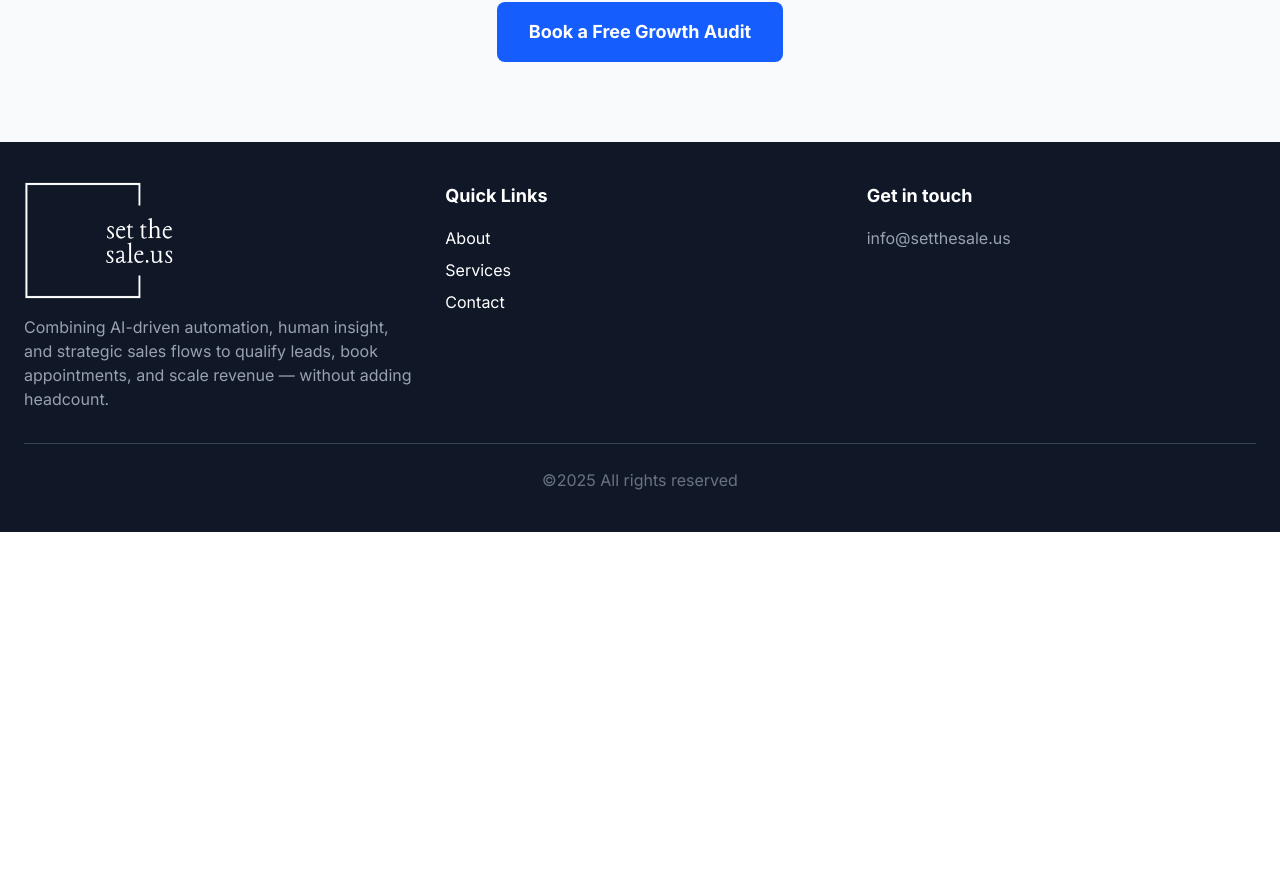
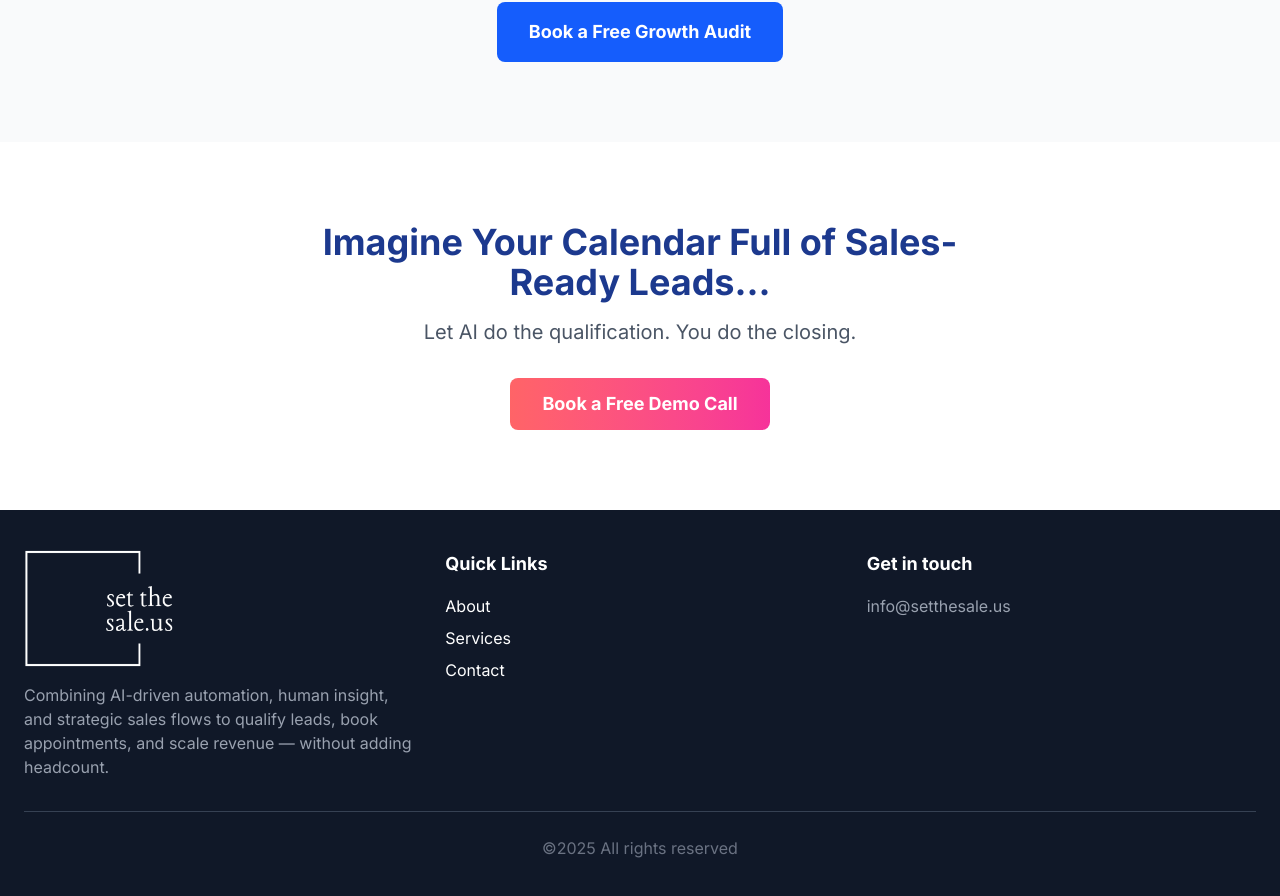
Before and after one commit to capitanbarbosa/setthesale-us, a Next.js app: page /services-2 in a window 1280 px wide. Shown: the part 1430-2326 px from the top of the page. Before the commit the page ends 1962 px from the top, so only its background shows below. Built offline with nearby package versions, Linux system fonts and the light colour scheme.

Commit message:
service 2 merge

```diff
--- a/src/app/services-2/page.js
+++ b/src/app/services-2/page.js
@@ -88,6 +88,21 @@ const ServicesPage2 = () => {
           </Link>
         </div>
       </section>
+
+      {/* CTA Section */}
+      <section className="text-center py-20 px-4 bg-white">
+        <h2 className="text-4xl font-bold max-w-2xl mx-auto text-blue-900">
+          Imagine Your Calendar Full of Sales-Ready Leads...
+        </h2>
+        <p className="text-xl mt-4 text-gray-600">
+          Let AI do the qualification. You do the closing.
+        </p>
+        <Link href="https://calendly.com/pachocripto/initial-consultation-companies" target="_blank" rel="noopener noreferrer">
+          <button className="mt-8 bg-gradient-to-r from-red-400 to-pink-500 text-white font-bold py-3 px-8 rounded-lg text-lg">
+            Book a Free Demo Call
+          </button>
+        </Link>
+      </section>
     </div>
   );
 };
```
